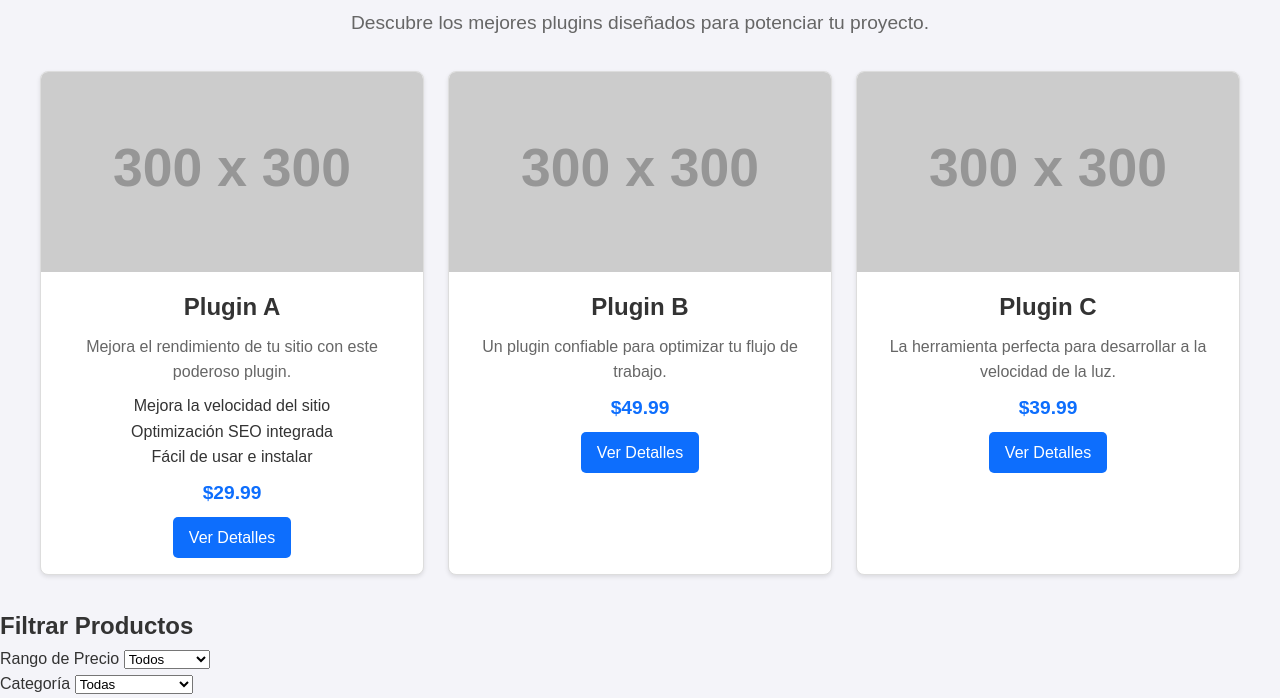
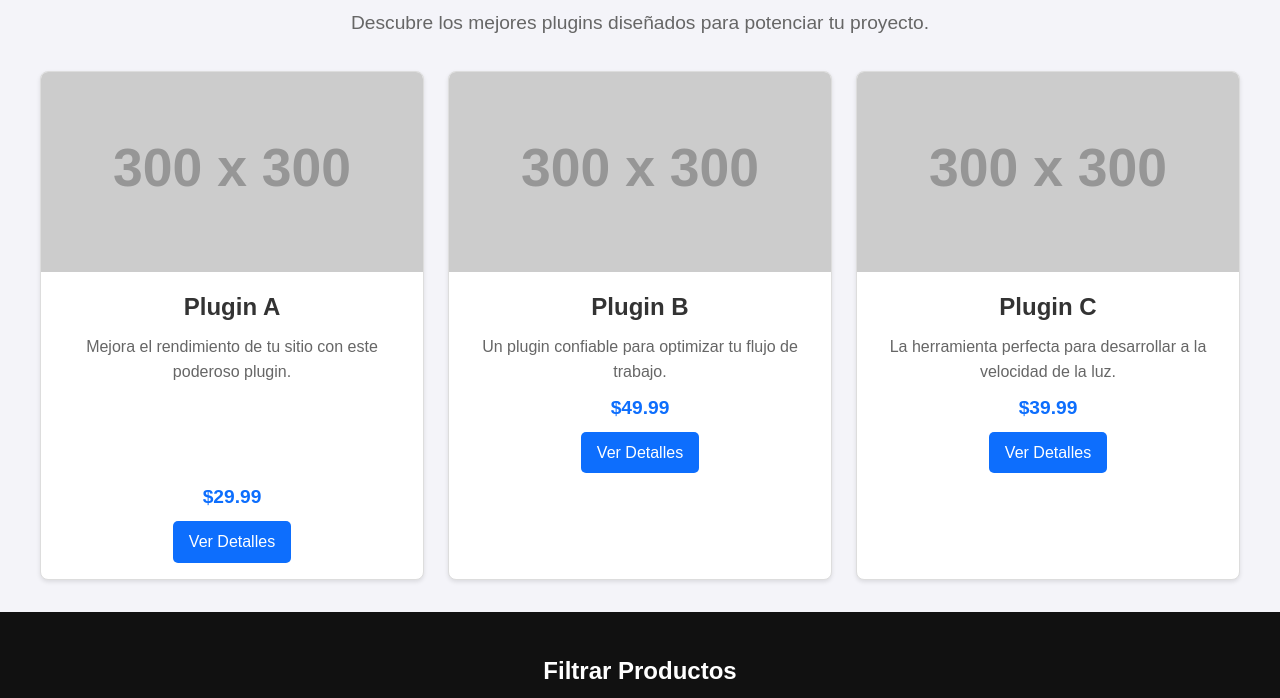
Before and after one commit to Zambrana-Ebvam/Capumas.github.io, a plain HTML site: page productos.html in a window 1280 px wide. Shown: the part 167-865 px from the top of the page. Drawn offline with Linux system fonts and the light colour scheme; placeholder pictures from the web are drawn by us.

Commit message:
Carajo
xD

```diff
--- a/assets/css/productos.css
+++ b/assets/css/productos.css
@@ -235,3 +235,61 @@ body {
     font-size: 0.9rem;
     color: #ccc;
 }
+
+
+
+/* Filtros Section */
+.filter-section {
+    padding: 40px 20px;
+    background-color: #111;
+    color: white;
+    text-align: center;
+}
+
+.filter-title {
+    font-size: 24px;
+    margin-bottom: 20px;
+}
+
+.filters {
+    display: flex;
+    justify-content: center;
+    gap: 20px;
+    flex-wrap: wrap;
+}
+
+.filter-group {
+    display: flex;
+    flex-direction: column;
+    align-items: flex-start;
+}
+
+.filter-group label {
+    margin-bottom: 5px;
+    font-size: 14px;
+    color: rgba(255, 255, 255, 0.7);
+}
+
+.filter-group select {
+    padding: 10px;
+    font-size: 16px;
+    border: none;
+    border-radius: 5px;
+    background-color: #222;
+    color: white;
+}
+
+/* Características y Beneficios */
+.product-features {
+    text-align: left;
+    padding-left: 20px;
+    margin-top: 10px;
+    margin-bottom: 10px;
+    color: rgba(255, 255, 255, 0.7);
+}
+
+.product-features li {
+    list-style-type: disc;
+    margin-bottom: 5px;
+    font-size: 14px;
+}
```
Also changed, not shown: index.html (+1 -1 lines), css/style.css (deleted).
